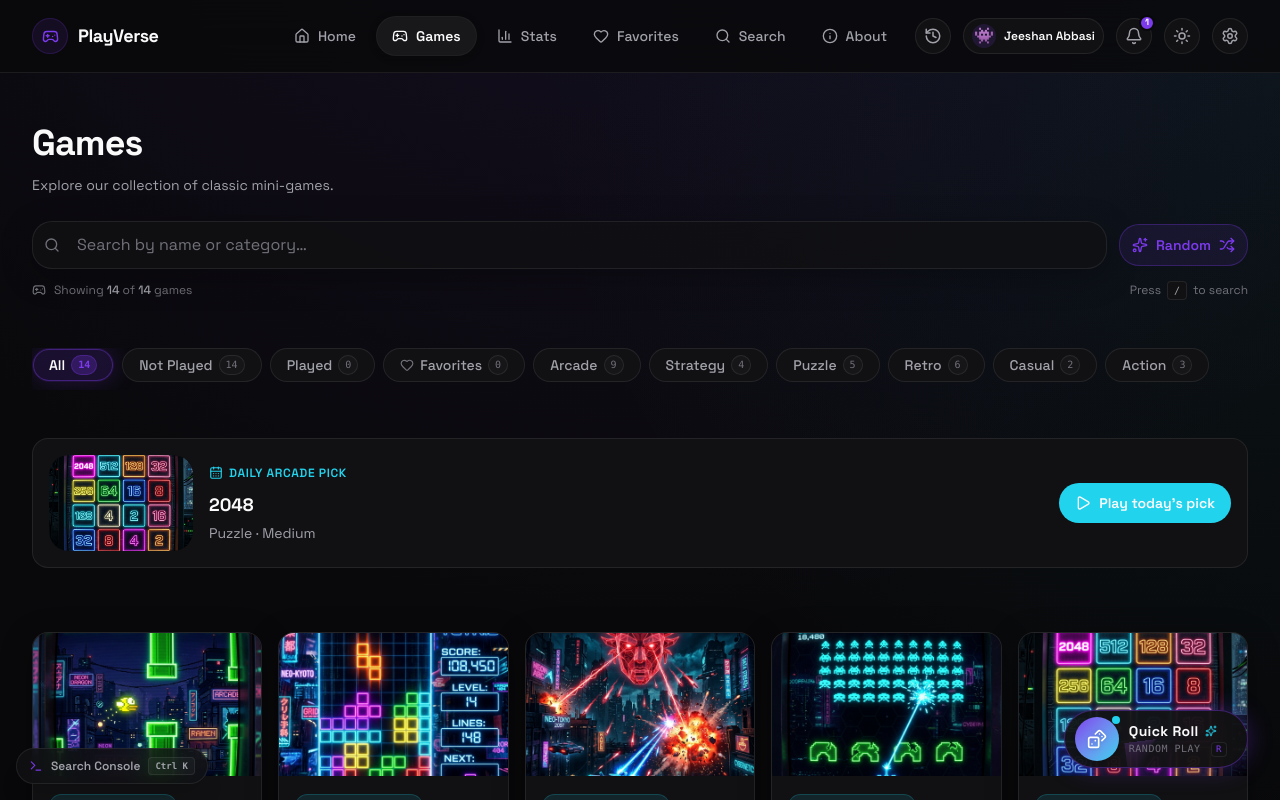
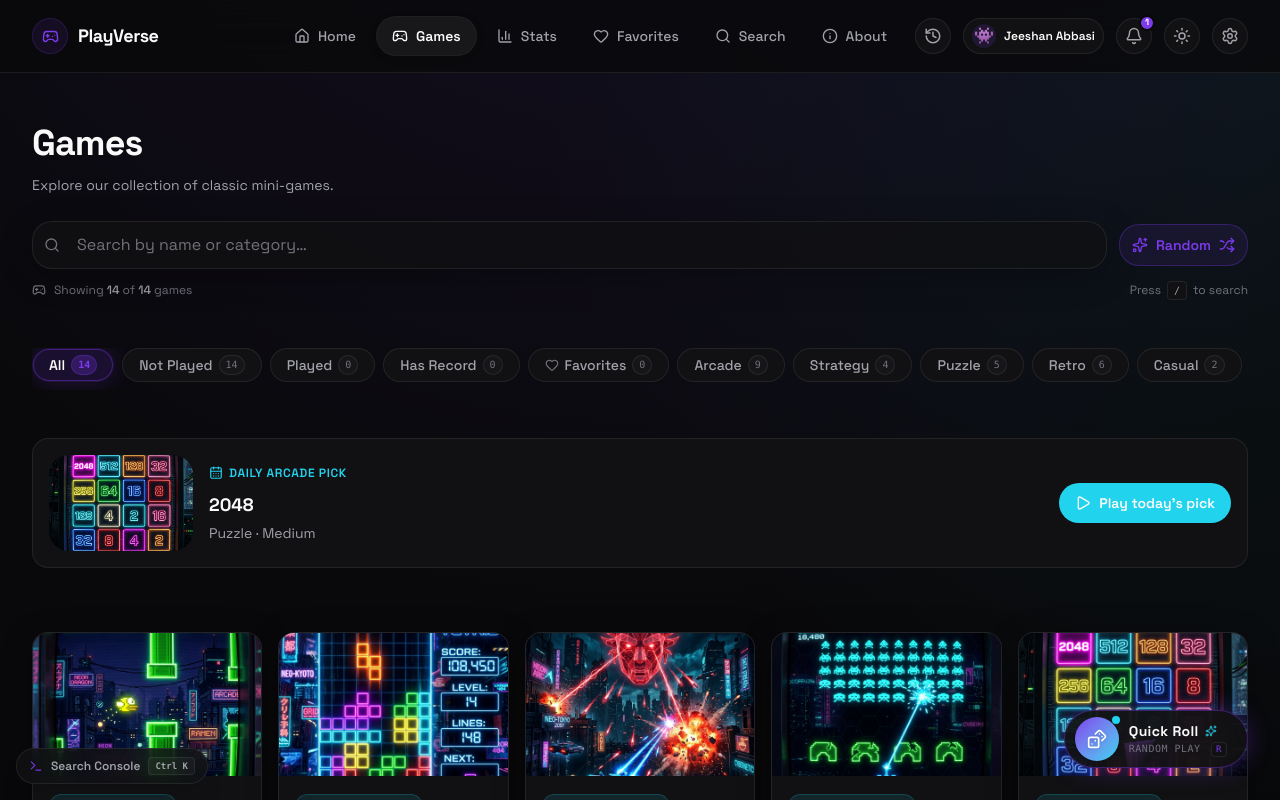
Before and after one commit to jeeshanabbasi/PlayVerse, a React (Vite) app: page /games in a window 1280 px wide. Shown: the top 800 px of the page. Built offline with nearby package versions, Linux system fonts and the light colour scheme.

Commit message:
Has Record filter add for game page

```diff
--- a/src/hooks/useGamesExplorer.js
+++ b/src/hooks/useGamesExplorer.js
@@ -115,6 +115,8 @@ export function useGamesExplorer(source = gamesCatalog) {
         if (Number(localStorage.getItem(`playverse.game.${game.id}.playCount`) || 0) > 0) return false;
       } else if (filters.genre === 'played') {
         if (Number(localStorage.getItem(`playverse.game.${game.id}.playCount`) || 0) === 0) return false;
+      } else if (filters.genre === 'recorded') {
+        if (Number(localStorage.getItem(`playverse.game.${game.id}.highScore`) || 0) <= 0) return false;
       } else if (filters.genre === 'favorites') {
         try {
           const raw = localStorage.getItem('playverse_favorites');
--- a/src/pages/Games/sections/GamesFilters.jsx
+++ b/src/pages/Games/sections/GamesFilters.jsx
@@ -22,6 +22,11 @@ export const GamesFilters = memo(function GamesFilters({
       label: 'Played',
       value: 'played',
       count: gamesCatalog.filter((game) => Number(localStorage.getItem(`playverse.game.${game.id}.playCount`) || 0) > 0).length,
+    },
+    {
+      label: 'Has Record',
+      value: 'recorded',
+      count: gamesCatalog.filter((game) => Number(localStorage.getItem(`playverse.game.${game.id}.highScore`) || 0) > 0).length,
     },
     { label: 'Favorites', value: 'favorites', count: favorites.length, isFav: true },
     ...GAME_GENRES.filter((g) => g.toLowerCase() !== 'all').map((g) => {
```
